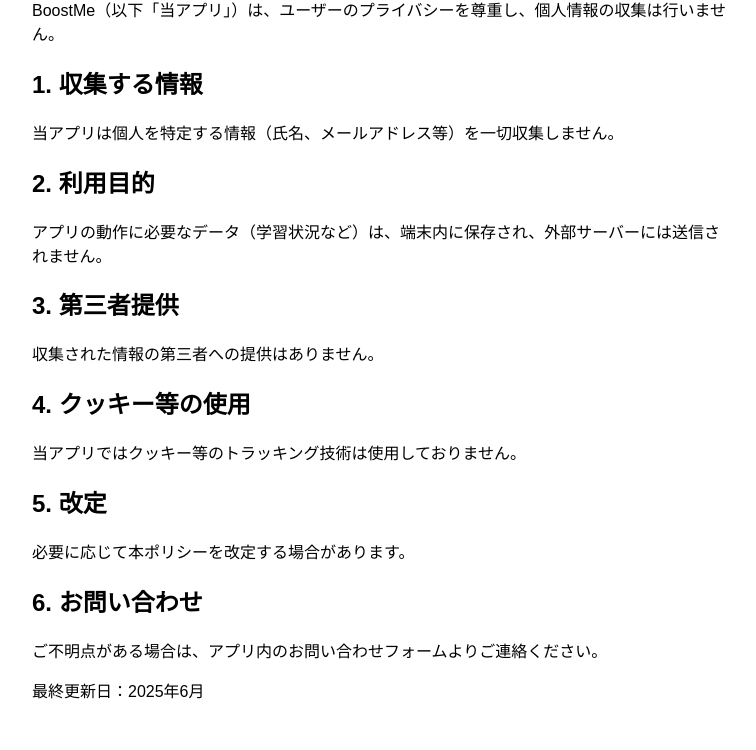
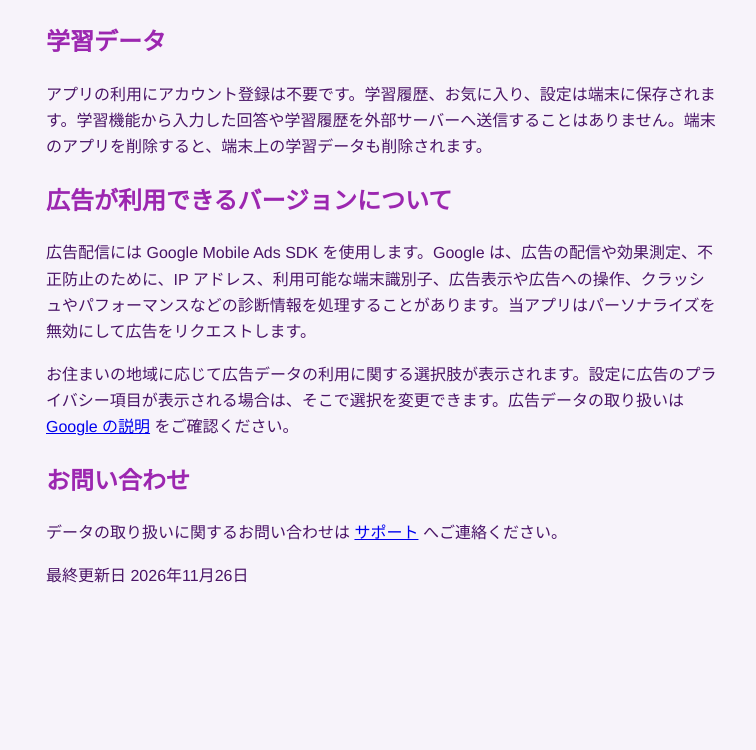
Before and after one commit to BoostMe-Flashcard/app, a plain HTML site: page privacy.html in a window 1280 px wide. Shown: the part 124-874 px from the top of the page, without its empty margins (258-1014 px from the left). After the commit the page ends 800 px from the top, so only its background shows below. Drawn offline with Linux system fonts and the light colour scheme.

Commit message:
Describe advertising data use in both privacy policies

```diff
--- a/privacy.html
+++ b/privacy.html
@@ -2,30 +2,23 @@
 <html lang="ja">
 <head>
   <meta charset="UTF-8">
-  <title>プライバシーポリシー | BoostMe</title>
+  <meta name="viewport" content="width=device-width, initial-scale=1">
+  <title>プライバシーポリシー | 絵で覚える英単語カード</title>
+  <link rel="stylesheet" href="style.css">
 </head>
-<body style="font-family:sans-serif; max-width:700px; margin:auto; padding:2em;">
-  <h1>プライバシーポリシー</h1>
-  <p>BoostMe（以下「当アプリ」）は、ユーザーのプライバシーを尊重し、個人情報の収集は行いません。</p>
-
-  <h2>1. 収集する情報</h2>
-  <p>当アプリは個人を特定する情報（氏名、メールアドレス等）を一切収集しません。</p>
-
-  <h2>2. 利用目的</h2>
-  <p>アプリの動作に必要なデータ（学習状況など）は、端末内に保存され、外部サーバーには送信されません。</p>
-
-  <h2>3. 第三者提供</h2>
-  <p>収集された情報の第三者への提供はありません。</p>
-
-  <h2>4. クッキー等の使用</h2>
-  <p>当アプリではクッキー等のトラッキング技術は使用しておりません。</p>
-
-  <h2>5. 改定</h2>
-  <p>必要に応じて本ポリシーを改定する場合があります。</p>
-
-  <h2>6. お問い合わせ</h2>
-  <p>ご不明点がある場合は、アプリ内のお問い合わせフォームよりご連絡ください。</p>
-
-  <p>最終更新日：2025年6月</p>
+<body>
+  <main class="support">
+    <a href="./">アプリの紹介に戻る</a>
+    <a href="en/privacy.html" hreflang="en" lang="en">English</a>
+    <h1>プライバシーポリシー</h1>
+    <h2>学習データ</h2>
+    <p>アプリの利用にアカウント登録は不要です。学習履歴、お気に入り、設定は端末に保存されます。学習機能から入力した回答や学習履歴を外部サーバーへ送信することはありません。端末のアプリを削除すると、端末上の学習データも削除されます。</p>
+    <h2>広告が利用できるバージョンについて</h2>
+    <p>広告配信には Google Mobile Ads SDK を使用します。Google は、広告の配信や効果測定、不正防止のために、IP アドレス、利用可能な端末識別子、広告表示や広告への操作、クラッシュやパフォーマンスなどの診断情報を処理することがあります。当アプリはパーソナライズを無効にして広告をリクエストします。</p>
+    <p>お住まいの地域に応じて広告データの利用に関する選択肢が表示されます。設定に広告のプライバシー項目が表示される場合は、そこで選択を変更できます。広告データの取り扱いは <a href="https://policies.google.com/technologies/partner-sites?hl=ja">Google の説明</a> をご確認ください。</p>
+    <h2>お問い合わせ</h2>
+    <p>データの取り扱いに関するお問い合わせは <a href="support.html">サポート</a> へご連絡ください。</p>
+    <p>最終更新日 2026年11月26日</p>
+  </main>
 </body>
 </html>
```
Also changed, not shown: en/privacy.html (+10 -9 lines).
